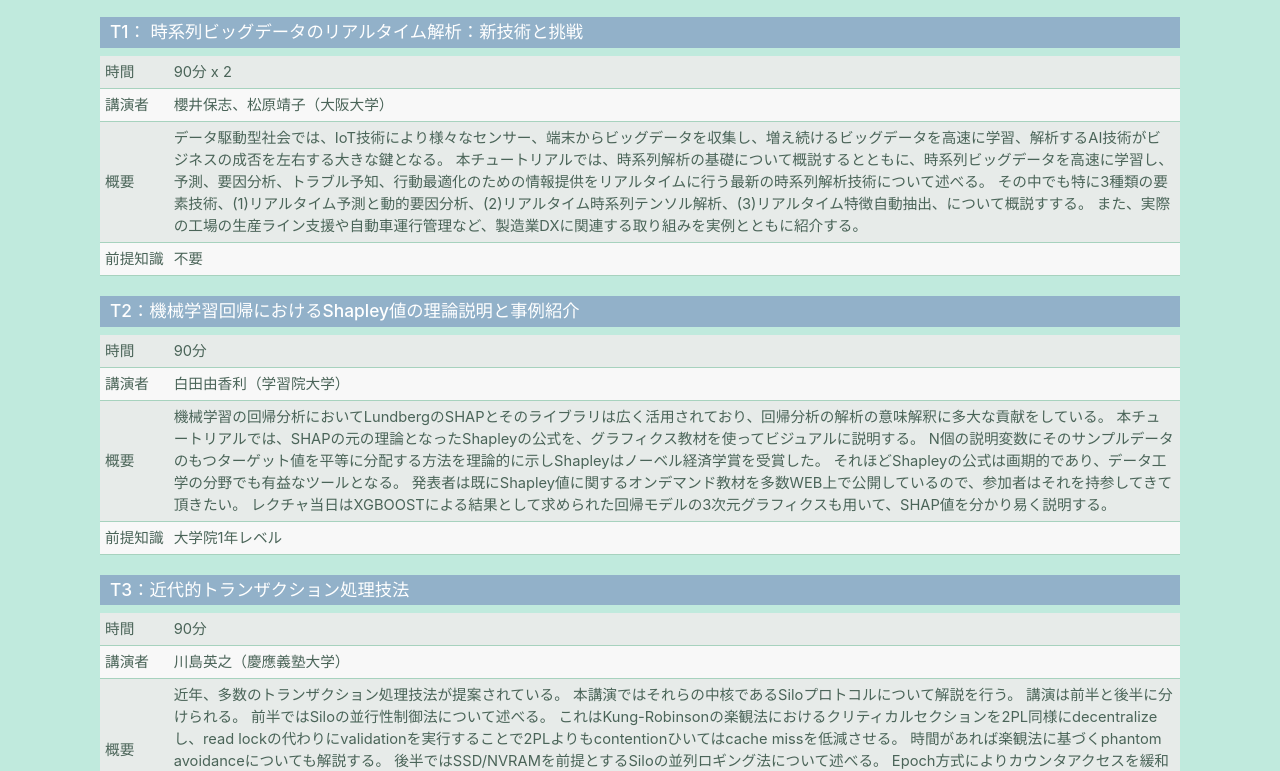
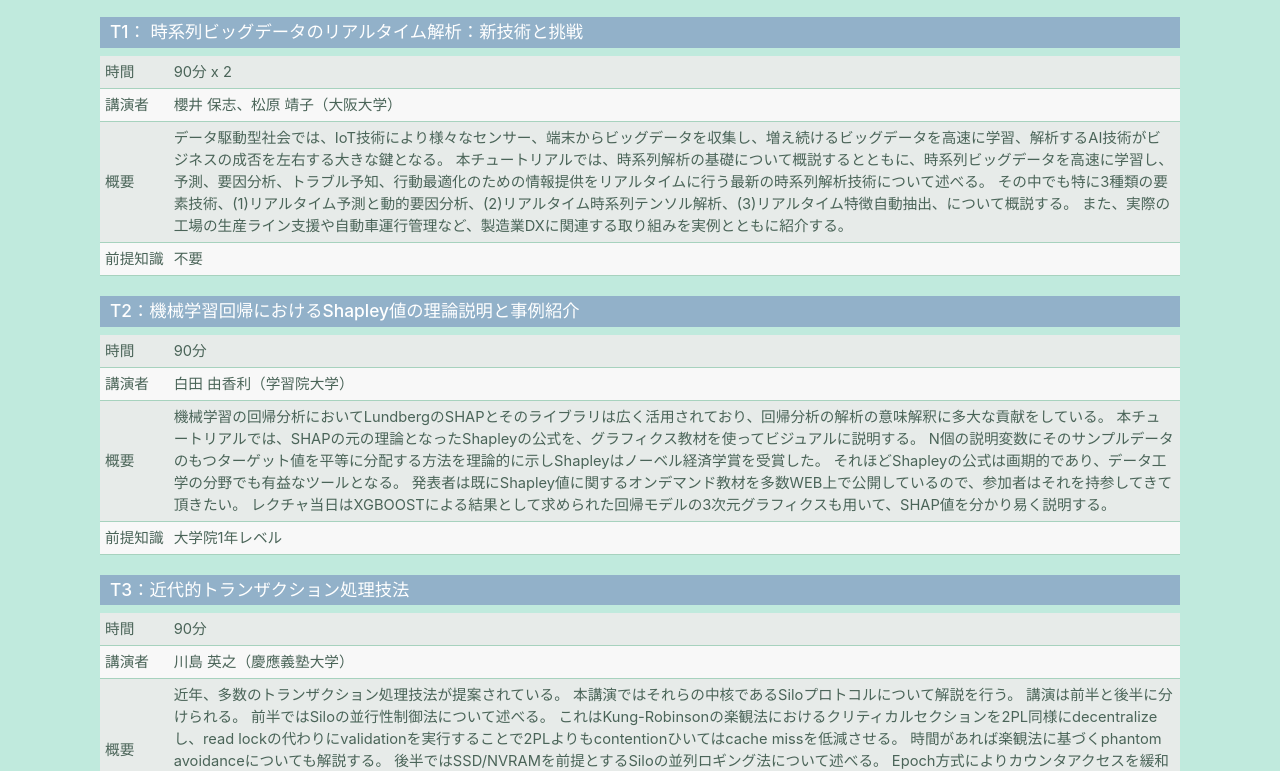
Before and after one commit to DEIM-Management-System/DEIM-Web, a plain HTML site: page post/tutorial.html in a window 1280 px wide. Shown: the part 583-1354 px from the top of the page. Drawn offline with Linux system fonts and the light colour scheme.

Commit message:
[clean] 微調整

```diff
--- a/post/tutorial.html
+++ b/post/tutorial.html
@@ -133,13 +133,13 @@
       <tr>
         <td>時間</td><td>90分 x 2</td>
       </tr><tr>
-        <td>講演者</td><td>櫻井保志、松原靖子（大阪大学）</td>
+        <td>講演者</td><td>櫻井 保志、松原 靖子（大阪大学）</td>
       </tr><tr>
         <td>概要</td>
         <td>
           データ駆動型社会では、IoT技術により様々なセンサー、端末からビッグデータを収集し、増え続けるビッグデータを高速に学習、解析するAI技術がビジネスの成否を左右する大きな鍵となる。
           本チュートリアルでは、時系列解析の基礎について概説するとともに、時系列ビッグデータを高速に学習し、予測、要因分析、トラブル予知、行動最適化のための情報提供をリアルタイムに行う最新の時系列解析技術について述べる。
-          その中でも特に3種類の要素技術、(1)リアルタイム予測と動的要因分析、(2)リアルタイム時系列テンソル解析、(3)リアルタイム特徴自動抽出、について概説すする。
+          その中でも特に3種類の要素技術、(1)リアルタイム予測と動的要因分析、(2)リアルタイム時系列テンソル解析、(3)リアルタイム特徴自動抽出、について概説する。
           また、実際の工場の生産ライン支援や自動車運行管理など、製造業DXに関連する取り組みを実例とともに紹介する。
         </td>
       </tr><tr>
@@ -152,7 +152,7 @@
       <tr>
         <td>時間</td><td>90分</td>
       </tr><tr>
-        <td>講演者</td><td>白田由香利（学習院大学）</td>
+        <td>講演者</td><td>白田 由香利（学習院大学）</td>
       </tr><tr>
         <td>概要</td>
         <td>
@@ -173,7 +173,7 @@
       <tr>
         <td>時間</td><td>90分</td>
       </tr><tr>
-        <td>講演者</td><td>川島英之（慶應義塾大学）</td>
+        <td>講演者</td><td>川島 英之（慶應義塾大学）</td>
       </tr><tr>
         <td>概要</td>
         <td>
@@ -219,7 +219,7 @@
       <tr>
         <td>時間</td><td>90分</td>
       </tr><tr>
-        <td>講演者</td><td>髙橋 翼，リュウ センペイ，長谷川聡 (LINE)</td>
+        <td>講演者</td><td>髙橋 翼，リュウ センペイ，長谷川 聡 (LINE)</td>
       </tr><tr>
         <td>概要</td>
         <td>
@@ -263,7 +263,7 @@
       <tr>
         <td>時間</td><td>90分</td>
       </tr><tr>
-        <td>講演者</td><td>松井孝太（名古屋大学）米川慧，黒川茂莉（KDDI総研）
+        <td>講演者</td><td>松井 孝太（名古屋大学）米川 慧，黒川 茂莉（KDDI総研）
         </td>
       </tr><tr>
         <td>概要</td>
```
